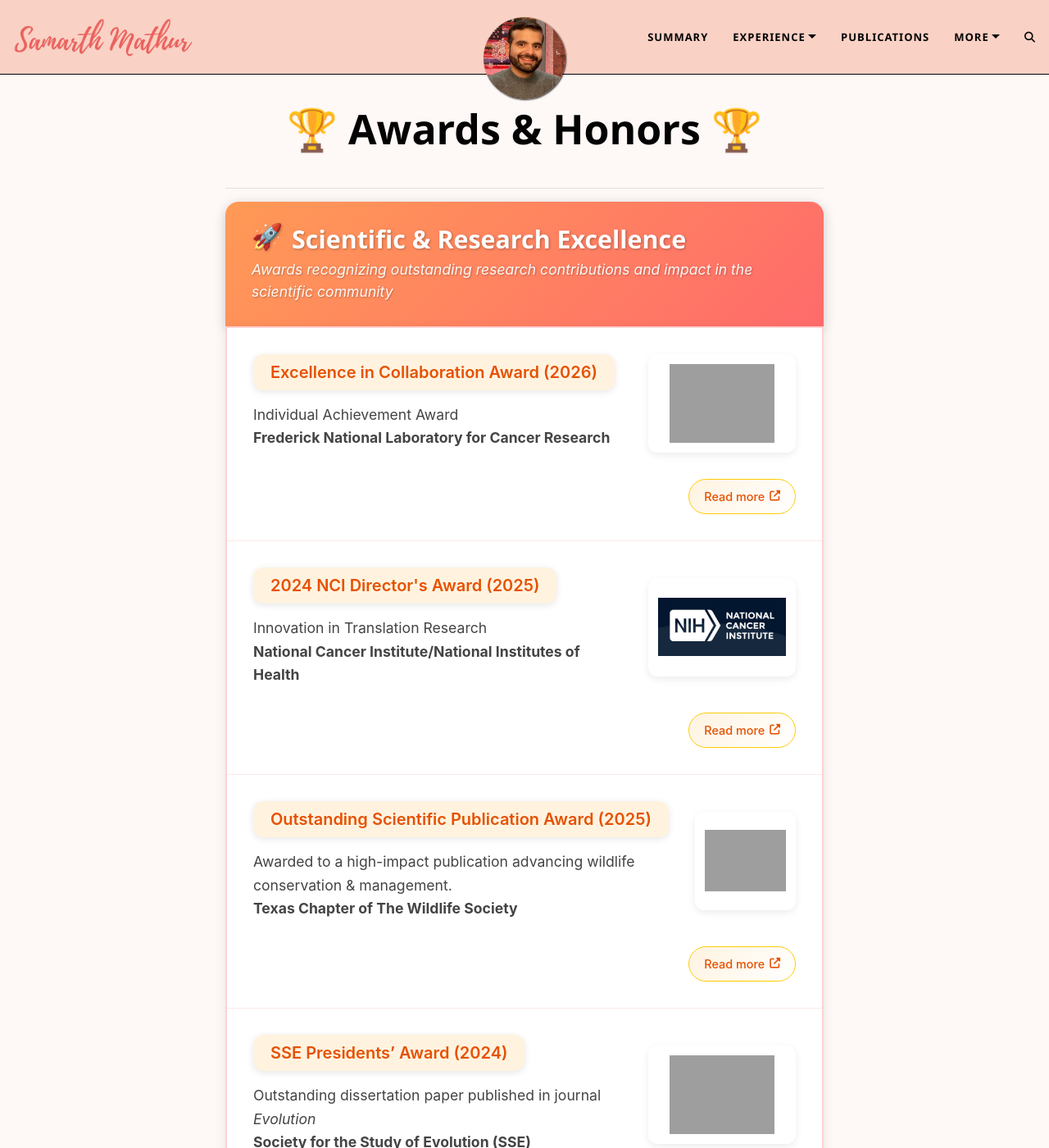
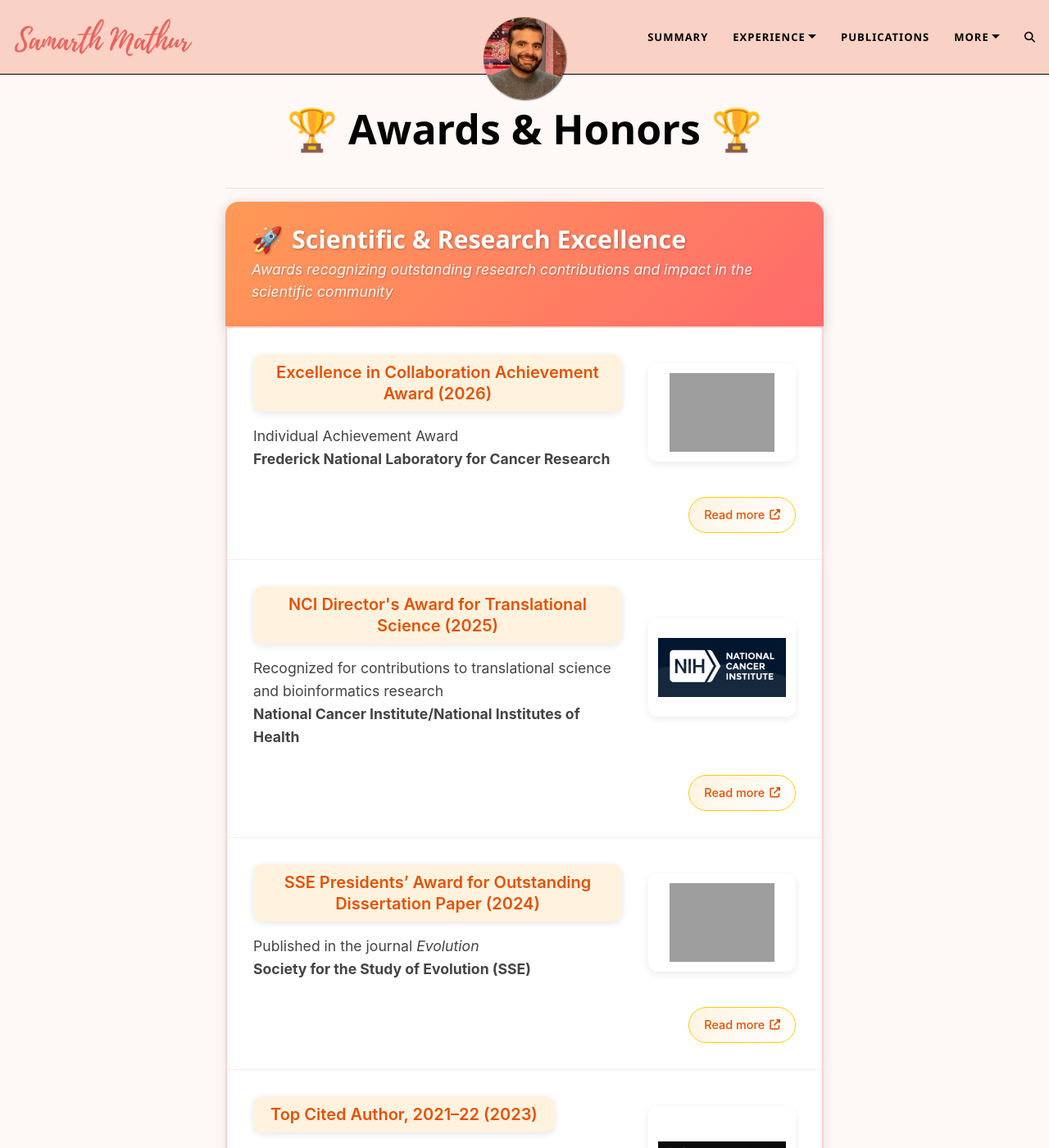
Before and after one commit to samarth8392/samarth8392.github.io, a Jekyll site: the page built from awards.md, in a window 1280 px wide and 1400 px high. Shown: the whole window at 82% size. Built offline with Jekyll 4.4.1, drawn with Linux system fonts in a browser that asks for light colours; comment, search, counter and statistics services are not loaded; some of the changed text lies outside the part shown; grey boxes are pictures that could not be loaded.

Commit message:
feat: populate all 11 awards across three categories, dedupe publication award
Reorganize awards.md into Scientific & Research Excellence, Publication
Awards, and a repurposed Early Career & Graduate Honors category (now
using the student color theme), covering all 11 canonical awards with
no duplicates. Add the four previously-missing travel/early-career
awards.

Fix a CSS grid overflow bug in awards.css where long badge titles
(white-space: nowrap) forced the badge-item grid to overflow its card,
pushing "Read more" links outside the visible container.

```diff
--- a/assets/css/awards.css
+++ b/assets/css/awards.css
@@ -114,7 +114,8 @@
   font-size: 1.25rem;
   font-weight: 600;
   border-radius: 12px;
-  white-space: nowrap;
+  white-space: normal;
+  min-width: 0;
   transition: all 0.3s ease;
   text-decoration: none;
   box-shadow: 0 2px 8px rgba(0, 0, 0, 0.1);
@@ -138,6 +139,7 @@
   font-size: 1.1rem;
   font-weight: 400;
   margin: 0;
+  min-width: 0;
   align-self: start;
 }
 
--- a/awards.md
+++ b/awards.md
@@ -12,7 +12,7 @@
   </div>
   <div class="category-badges leadership"> <!-- Single container for all badges in this category -->
     <div class="badge-item">
-      <span class="badge badge-leadership">Excellence in Collaboration Award (2026) </span>
+      <span class="badge badge-leadership">Excellence in Collaboration Achievement Award (2026) </span>
       <div class="badge-description"> Individual Achievement Award <br>
         <b>Frederick National Laboratory for Cancer Research</b>
       </div>
@@ -23,8 +23,8 @@
     </div>
     <!-- First badge -->
     <div class="badge-item">
-      <span class="badge badge-leadership">2024 NCI Director's Award (2025) </span>
-      <div class="badge-description">Innovation in Translation Research <br>
+      <span class="badge badge-leadership">NCI Director's Award for Translational Science (2025) </span>
+      <div class="badge-description">Recognized for contributions to translational science and bioinformatics research <br>
         <b>National Cancer Institute/National Institutes of Health</b>
       </div>
       <img src="../assets/img/nci_logo.png" alt="NCI Logo" class="badge-logo">
@@ -34,18 +34,8 @@
     </div>
     <!-- Second badge -->
     <div class="badge-item">
-      <span class="badge badge-leadership">Outstanding Scientific Publication Award (2025)</span>
-      <div class="badge-description">Awarded to a high-impact publication advancing wildlife conservation & management.<br>
-        <b>Texas Chapter of The Wildlife Society</b>
-      </div>
-      <img src="https://tctws.org/wp/wp-content/uploads/2022/09/Horizontal_MULTI-e1663818339589.png" alt="Award Logo" class="badge-logo">
-      <a href="https://example.com/leadership-award-details" class="badge-read-more leadership" target="_blank">
-        Read more <i class="fas fa-external-link-alt"></i>
-      </a>
-    </div>
-    <div class="badge-item">
-      <span class="badge badge-leadership">SSE Presidents’ Award (2024)</span>
-      <div class="badge-description">Outstanding dissertation paper published in journal <i>Evolution</i><br>
+      <span class="badge badge-leadership">SSE Presidents’ Award for Outstanding Dissertation Paper (2024)</span>
+      <div class="badge-description">Published in the journal <i>Evolution</i><br>
         <b>Society for the Study of Evolution (SSE)</b>
       </div>
       <img src="https://www.evolutionsociety.org/themes/SSEResponsive/images/logo.svg" alt="Award Logo" class="badge-logo">
@@ -54,8 +44,8 @@
       </a>
     </div>
     <div class="badge-item">
-      <span class="badge badge-leadership">Top Cited Author (2023) </span>
-      <div class="badge-description">Mathur & DeWoody (2021) was one of the top-cited research papers in journal <i>Evolutionary Applications</i><br>
+      <span class="badge badge-leadership">Top Cited Author, 2021&ndash;22 (2023) </span>
+      <div class="badge-description">Top cited author for 2021-22 in journal <i>Evolutionary Applications</i><br>
         <b>John Wiley & Sons, Inc</b>
       </div>
       <img src="../assets/img/eva_logo.png" alt="Award Logo" class="badge-logo">
@@ -64,8 +54,8 @@
       </a>
     </div>
     <div class="badge-item">
-      <span class="badge badge-leadership">Most Outstanding Interdisciplinary Project Award</span>
-      <div class="badge-description">Office of Interdisciplinary Graduate Programs<br>
+      <span class="badge badge-leadership">Most Outstanding Interdisciplinary Project Award (2020)</span>
+      <div class="badge-description">Graduate School recognition for exceptional interdisciplinary research<br>
         <b>Purdue University</b>
       </div>
       <img src="../assets/img/purdue_logo.png" alt="Award Logo" class="badge-logo">
@@ -74,11 +64,11 @@
       </a>
     </div>
     <div class="badge-item">
-      <span class="badge badge-leadership"> 1st Place, Clarence Cottam Award (2020)</span>
-      <div class="badge-description"><br>
+      <span class="badge badge-leadership">1st Place, Clarence Cottam Award (2020)</span>
+      <div class="badge-description">First place for outstanding graduate student research paper<br>
         <b>Texas Chapter of The Wildlife Society</b>
       </div>
-      <img src="https://tctws.org/wp/wp-content/uploads/2022/09/Horizontal_MULTI-e1663818339589.png" alt="NCI Logo" class="badge-logo">
+      <img src="https://tctws.org/wp/wp-content/uploads/2022/09/Horizontal_MULTI-e1663818339589.png" alt="Award Logo" class="badge-logo">
       <a href="https://example.com/nci-award-details" class="badge-read-more leadership" target="_blank">
         Read more <i class="fas fa-external-link-alt"></i>
       </a>
@@ -86,7 +76,6 @@
   </div>
 </div>
 
-<!-- Example of another category -->
 <div class="award-category">
   <div class="category-header publication">
     <h3 class="category-title" data-emoji="🚀"> Publication Awards</h3>
@@ -95,12 +84,65 @@
   <div class="category-badges publication"> <!-- Single container for all badges in this category -->
     <!-- First badge -->
     <div class="badge-item">
-      <span class="badge badge-publication">Outstanding Scientific Publication Award</span>
+      <span class="badge badge-publication">Outstanding Scientific Publication Award (2025)</span>
       <div class="badge-description">Awarded to a high-impact publication advancing wildlife conservation & management.<br>
         <b>Texas Chapter of The Wildlife Society</b>
       </div>
       <img src="https://tctws.org/wp/wp-content/uploads/2022/09/Horizontal_MULTI-e1663818339589.png" alt="Award Logo" class="badge-logo">
       <a href="https://example.com/leadership-award-details" class="badge-read-more publication" target="_blank">
+        Read more <i class="fas fa-external-link-alt"></i>
+      </a>
+    </div>
+  </div>
+</div>
+
+<div class="award-category">
+  <div class="category-header student">
+    <h3 class="category-title" data-emoji="🎓"> Early Career & Graduate Honors</h3>
+    <p class="category-subtitle">Recognitions for academic excellence, innovation, and interdisciplinary achievement during graduate and undergraduate studies</p>
+  </div>
+  <div class="category-badges student"> <!-- Single container for all badges in this category -->
+    <!-- First badge -->
+    <div class="badge-item">
+      <span class="badge badge-student">SSE Graduate Travel Award (2019)</span>
+      <div class="badge-description">Travel award supporting participation in the annual evolution meeting<br>
+        <b>Society for the Study of Evolution</b>
+      </div>
+      <img src="https://www.evolutionsociety.org/themes/SSEResponsive/images/logo.svg" alt="Award Logo" class="badge-logo">
+      <a href="https://example.com/leadership-award-details" class="badge-read-more student" target="_blank">
+        Read more <i class="fas fa-external-link-alt"></i>
+      </a>
+    </div>
+    <!-- Second badge -->
+    <div class="badge-item">
+      <span class="badge badge-student">Yeunkyung Woo Achieve Excellence Travel Award (2017)</span>
+      <div class="badge-description">Travel award recognizing academic excellence and professional promise<br>
+        <b>Purdue University</b>
+      </div>
+      <img src="../assets/img/purdue_logo.png" alt="Award Logo" class="badge-logo">
+      <a href="https://example.com/leadership-award-details" class="badge-read-more student" target="_blank">
+        Read more <i class="fas fa-external-link-alt"></i>
+      </a>
+    </div>
+    <!-- Third badge -->
+    <div class="badge-item">
+      <span class="badge badge-student">Rosemberg Award for Outstanding Applicant (2015)</span>
+      <div class="badge-description">Recognition for outstanding doctoral program application<br>
+        <b>Department of Biological Sciences, Purdue University</b>
+      </div>
+      <img src="../assets/img/purdue_logo.png" alt="Award Logo" class="badge-logo">
+      <a href="https://example.com/leadership-award-details" class="badge-read-more student" target="_blank">
+        Read more <i class="fas fa-external-link-alt"></i>
+      </a>
+    </div>
+    <!-- Fourth badge -->
+    <div class="badge-item">
+      <span class="badge badge-student">Institute Silver Medal for Best Undergraduate Research Project (2014)</span>
+      <div class="badge-description">Institute-wide honor for the best undergraduate research project<br>
+        <b>IIT Roorkee</b>
+      </div>
+      <img src="../assets/img/iitr.png" alt="IIT Roorkee Logo" class="badge-logo">
+      <a href="https://example.com/leadership-award-details" class="badge-read-more student" target="_blank">
         Read more <i class="fas fa-external-link-alt"></i>
       </a>
     </div>
```
